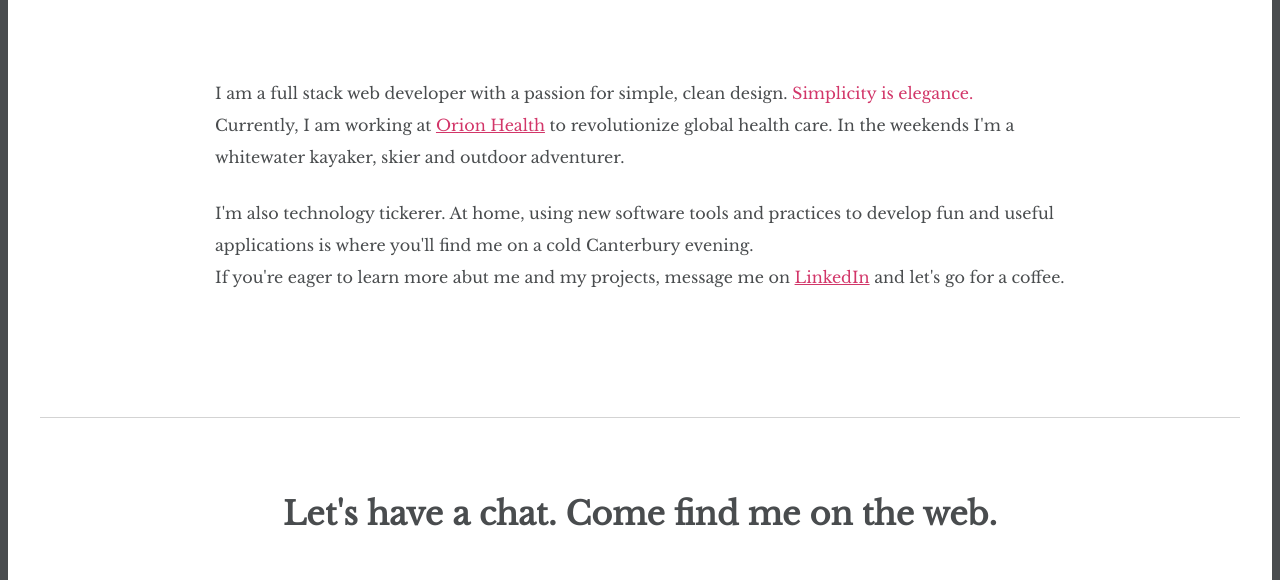
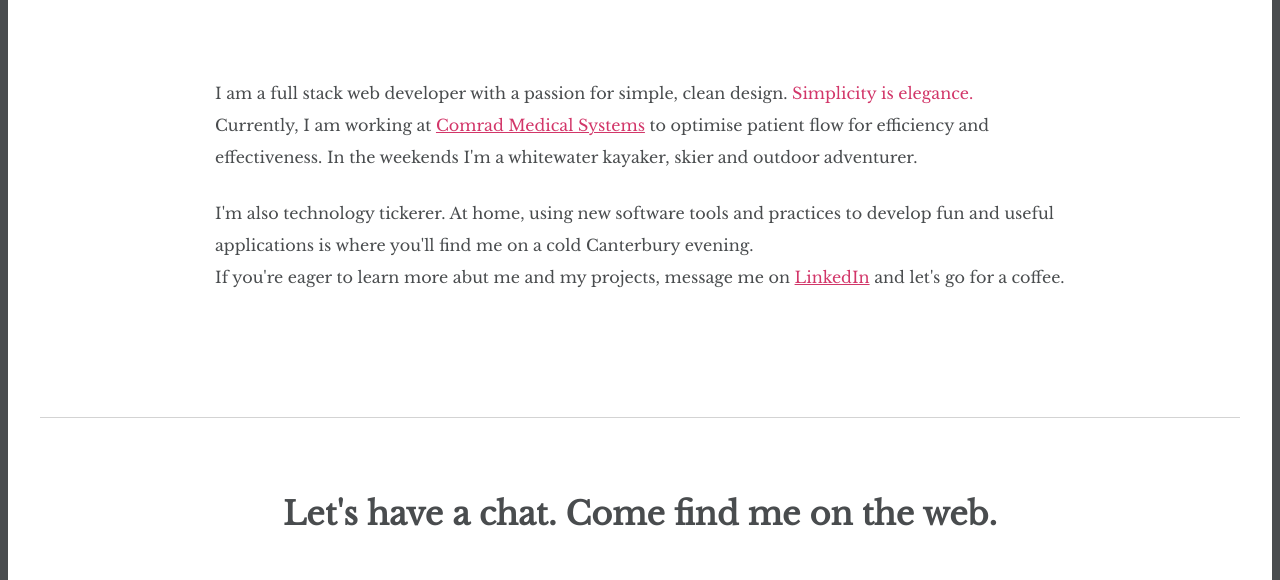
Before and after one commit to fergusfrl/fergusfrl-portfolio, a Gatsby site: page / in a window 1280 px wide. Shown: the part 876-1456 px from the top of the page. Built offline with nearby package versions, Linux system fonts and the light colour scheme; Gatsby itself is replaced by a stand-in of ours.

Commit message:
Updated current workplace

```diff
--- a/src/pages/index.js
+++ b/src/pages/index.js
@@ -27,14 +27,14 @@ const IndexPage = ({ data }) => {
         <br />
         Currently, I am working at{" "}
         <a
-          href="https://orionhealth.com/nz/"
+          href="https://comrad.co.nz/"
           target="_blank"
           rel="noopener noreferrer"
           className="highlight"
         >
-          Orion Health
+          Comrad Medical Systems
         </a>{" "}
-        to revolutionize global health care. In the weekends I'm a whitewater
+        to optimise patient flow for efficiency and effectiveness. In the weekends I'm a whitewater
         kayaker, skier and outdoor adventurer.
       </p>
       <p className="reading-view">
```
